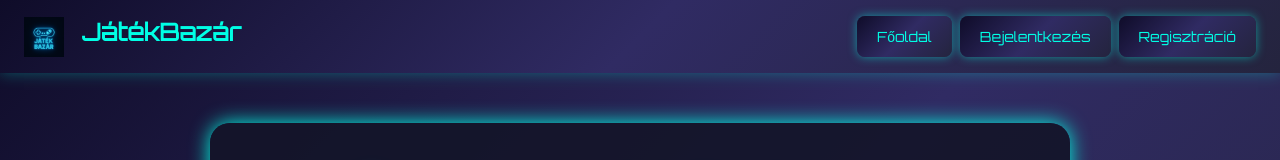
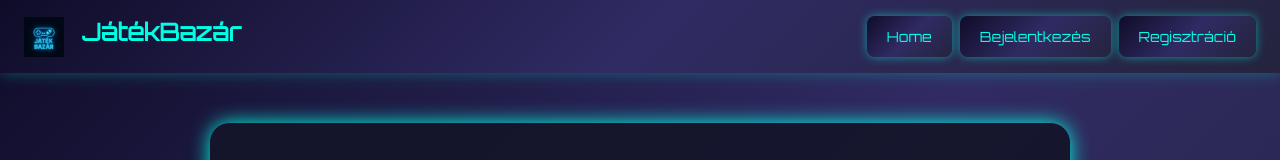
Before and after one commit to KocsisBars/vizsgaremek-frontend, a React (Vite) app: page / in a window 1280 px wide. Shown: the top 160 px of the page. Built offline with nearby package versions, Linux system fonts and the light colour scheme.

Commit message:
Főoldal visszaírása Home-ra

```diff
--- a/src/Navbar.tsx
+++ b/src/Navbar.tsx
@@ -12,7 +12,7 @@ const Navbar = ({ onNavigate, isLoggedIn, onLogout }: NavbarProps) => {
         <h1>JátékBazár</h1>
       </div>
       <div className="navbar-right">
-        <button onClick={() => onNavigate('home')}>Főoldal</button>
+        <button onClick={() => onNavigate('home')}>Home</button>
         {!isLoggedIn && <button onClick={() => onNavigate('login')}>Bejelentkezés</button>}
         {!isLoggedIn && <button onClick={() => onNavigate('register')}>Regisztráció</button>}
         {isLoggedIn && <button onClick={() => onNavigate('wordle')}>Wordle</button>}
```
